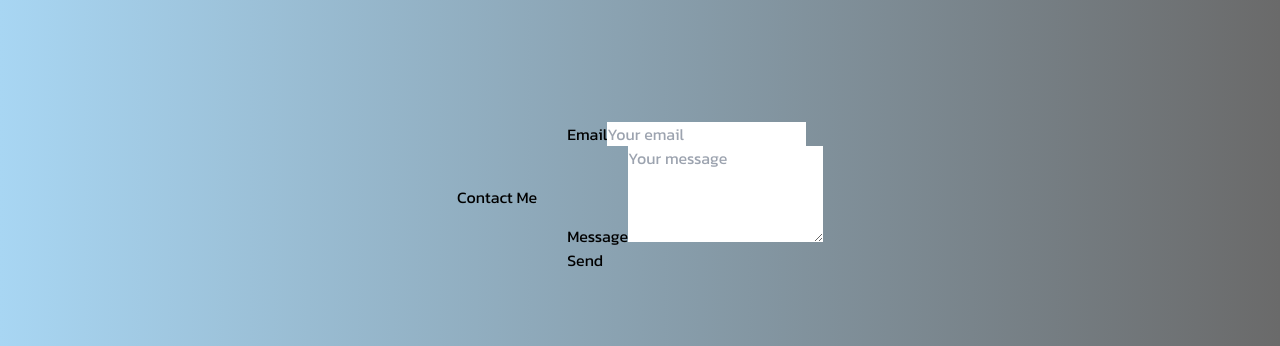
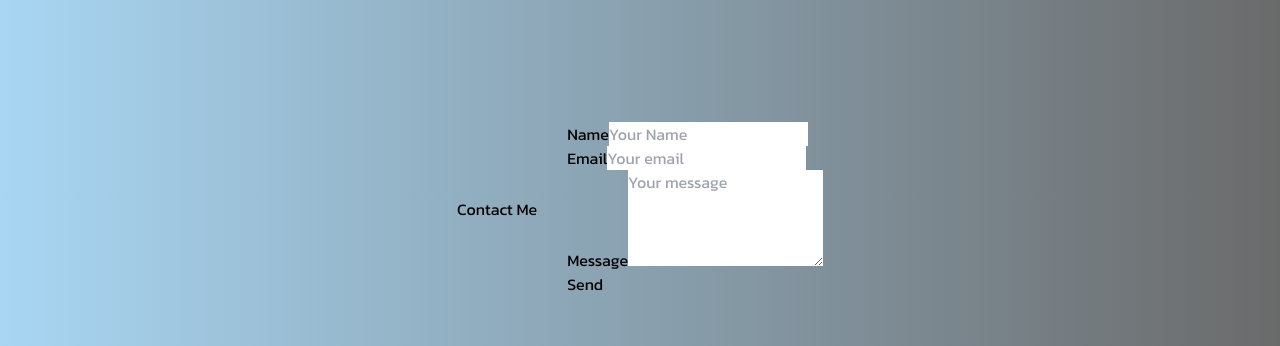
Before and after one commit to PandaHimanshu/Personal-PortFolio, a React (Vite) app: page / in a window 1280 px wide. Shown: the part 4380-4726 px from the top of the page. Built offline with nearby package versions, Linux system fonts and the light colour scheme.

Commit message:
make contact me form using web3form

```diff
--- a/src/Components/Pages/Contact/Contact.jsx
+++ b/src/Components/Pages/Contact/Contact.jsx
@@ -6,7 +6,22 @@ function Contact() {
       <section id="contact" className="min-h-screen py-12 flex items-center justify-center">
         <div className="container mx-auto p-8 flex flex-col items-center">
           <h1 className="text-4xl font-bold text-center mb-8">Contact Me</h1>
-          <form className="bg-white p-6 rounded-lg shadow-lg w-full max-w-md">
+          <form
+          action="https://api.web3forms.com/submit" method="POST"
+          className="bg-white p-6 rounded-lg shadow-lg w-full max-w-md">
+          <input type="hidden" name="access_key" value="2f8f7012-c83c-471e-90be-539139ee1822"/>
+          <div className="mb-4">
+              <label className="block text-gray-700 text-sm font-bold mb-2" htmlFor="email">
+                Name
+              </label>
+              <input
+                name='name'
+                type="text"
+                id="name"
+                className="shadow appearance-none border rounded w-full py-2 px-3 text-gray-700 leading-tight focus:outline-none focus:shadow-outline"
+                placeholder="Your Name"
+              />
+              </div>
             <div className="mb-4">
               <label className="block text-gray-700 text-sm font-bold mb-2" htmlFor="email">
                 Email
```
